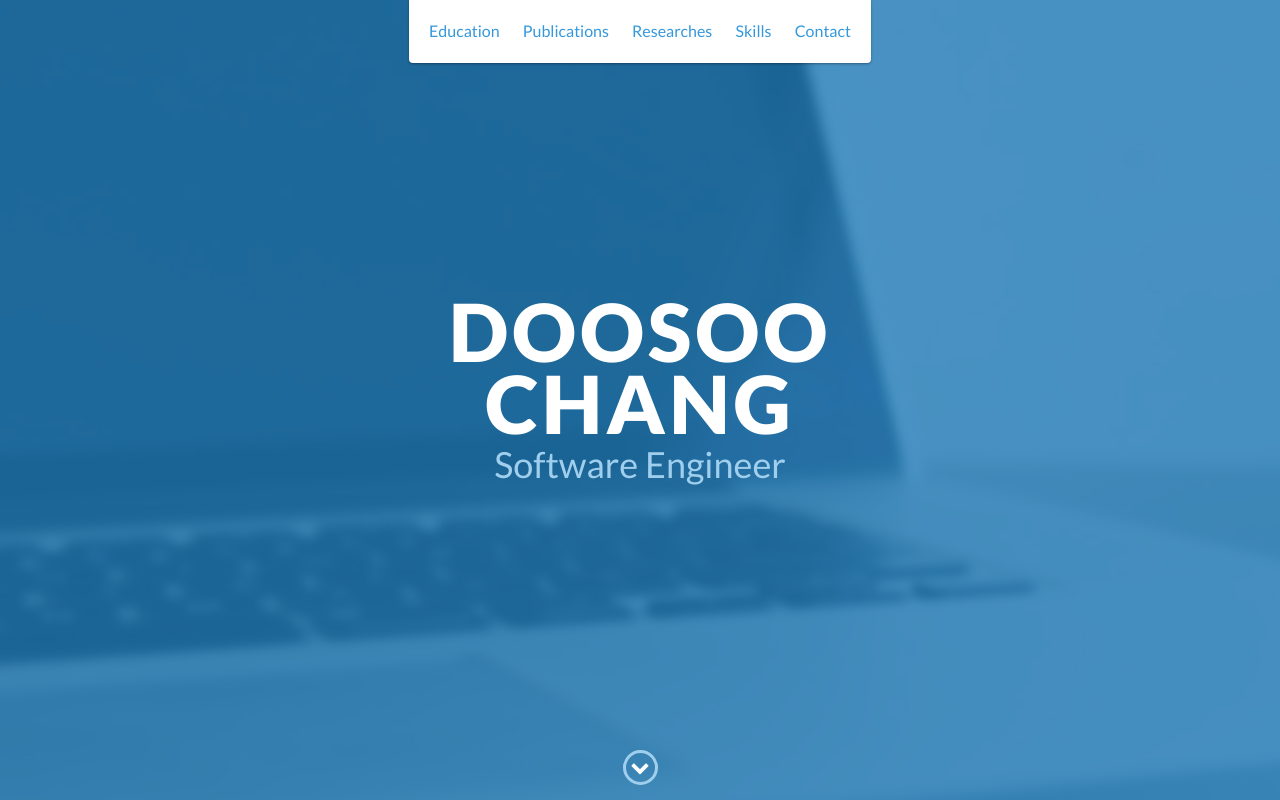
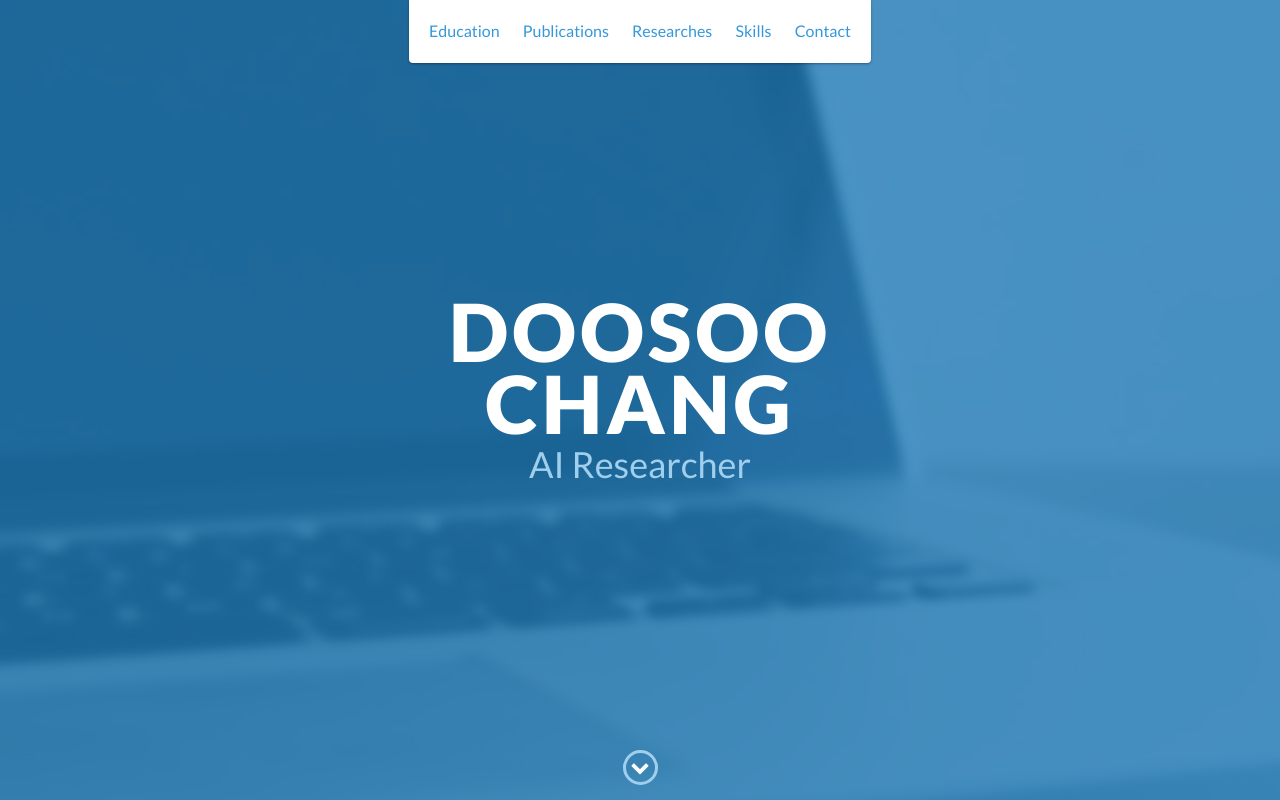
Before and after one commit to tim0225/tim0225.github.io, a website: page index.html in a window 1280 px wide. Shown: the top 800 px of the page. Drawn offline with nearby package versions, Linux system fonts and the light colour scheme.

Commit message:
update subtitle

```diff
--- a/index.html
+++ b/index.html
@@ -50,7 +50,7 @@
     <div id="lead">
         <div id="lead-content">
             <h1>Doosoo Chang</h1>
-            <h2>Software Engineer</h2>
+            <h2>AI Researcher</h2>
             <!-- <a href="#" class="btn-rounded-white">Download Resume</a> -->
         </div>
         <!-- End #lead-content -->
```
